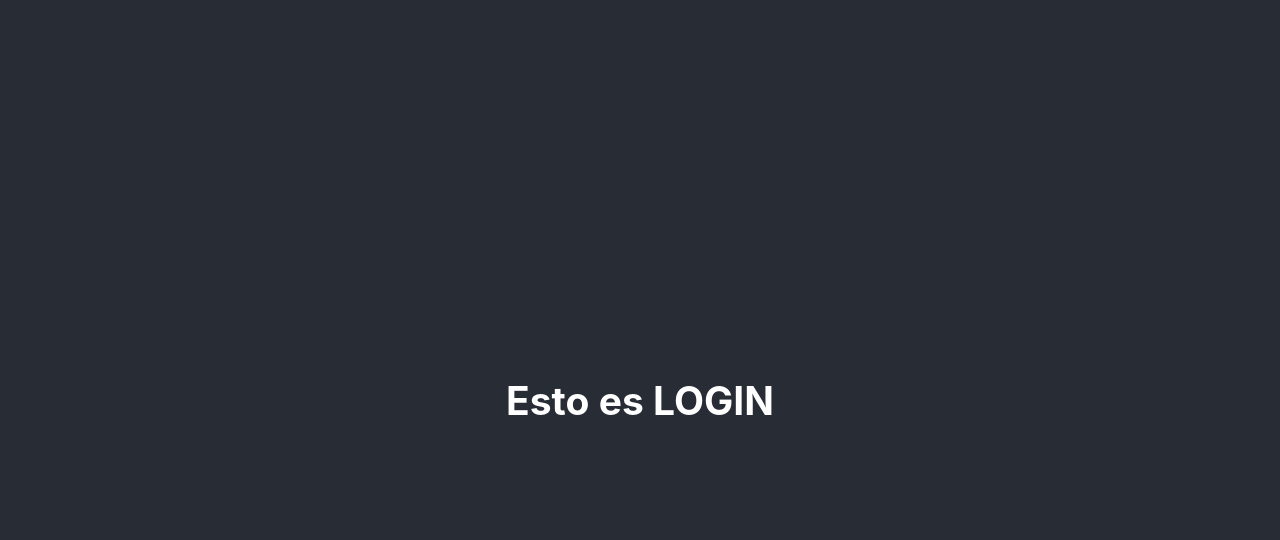
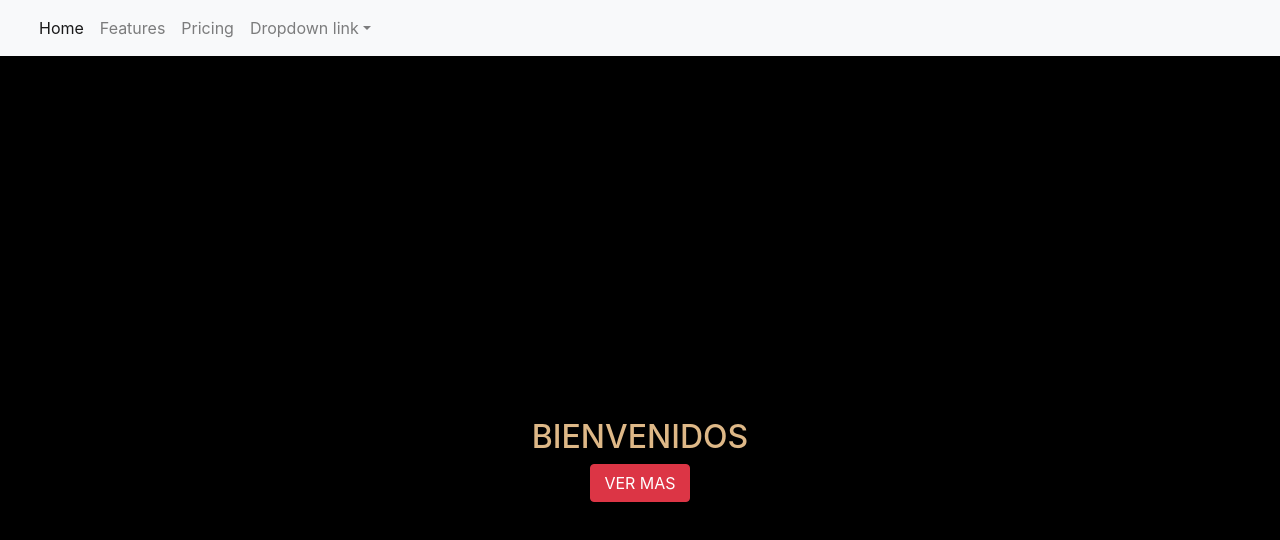
Before and after one commit to carolainseija/stack-mern, a React (Create React App) app: page / in a window 1280 px wide. Shown: the top 540 px of the page. Built offline with nearby package versions, Linux system fonts and the light colour scheme.

Commit message:
alinee con css sin usar margin de px

```diff
--- a/package.json
+++ b/package.json
@@ -6,7 +6,9 @@
     "@testing-library/jest-dom": "^5.11.6",
     "@testing-library/react": "^11.2.2",
     "@testing-library/user-event": "^12.6.0",
+    "bootstrap": "^4.5.3",
     "react": "^17.0.1",
+    "react-bootstrap": "^1.4.0",
     "react-dom": "^17.0.1",
     "react-router-dom": "^5.2.0",
     "react-scripts": "4.0.1",
--- a/src/App.js
+++ b/src/App.js
@@ -1,5 +1,5 @@
 import React from 'react';
-import './App.css';
+
 import {BrowserRouter as Router, Switch, Route } from 'react-router-dom';
 import { Login } from './pages/Login';
 import { Main } from './pages/Main';
--- /dev/null
+++ b/src/components/TheNav.js
@@ -0,0 +1,37 @@
+import React from 'react';
+import 'bootstrap/dist/css/bootstrap.min.css';
+
+export const TheNav = () => {
+return(
+    <div>
+        <nav class="navbar navbar-expand-lg navbar-light bg-light">
+  <div class="container-fluid">
+
+    <div class="collapse navbar-collapse" id="navbarNavDropdown">
+      <ul class="navbar-nav">
+        <li class="nav-item">
+          <a class="nav-link active" aria-current="page" href="#">Home</a>
+        </li>
+        <li class="nav-item">
+          <a class="nav-link" href="#">Features</a>
+        </li>
+        <li class="nav-item">
+          <a class="nav-link" href="#">Pricing</a>
+        </li>
+        <li class="nav-item dropdown">
+          <a class="nav-link dropdown-toggle" href="#" id="navbarDropdownMenuLink" role="button" data-bs-toggle="dropdown" aria-expanded="false">
+            Dropdown link
+          </a>
+          <ul class="dropdown-menu" aria-labelledby="navbarDropdownMenuLink">
+            <li><a class="dropdown-item" href="#">Action</a></li>
+            <li><a class="dropdown-item" href="#">Another action</a></li>
+            <li><a class="dropdown-item" href="#">Something else here</a></li>
+          </ul>
+        </li>
+      </ul>
+    </div>
+  </div>
+</nav>
+    </div>
+)
+}
--- a/src/pages/Login.js
+++ b/src/pages/Login.js
@@ -1,10 +1,24 @@
 import React from 'react';
+import 'bootstrap/dist/css/bootstrap.min.css';
+import { TheNav } from '../components/TheNav';
 import './style.css';
 
 export const Login = ()=> {
     return(
         <div>
-            <h2>Esto es LOGIN</h2>
+            <div className="container-nav">
+            <TheNav />
+
+            </div >
+            <div className="container-root">
+
+            <h2>BIENVENIDOS</h2>
+
+            <div className="container-btn">
+
+            <button className="btn btn-danger col-4">VER MAS</button>
+            </div>
+            </div>
         </div>
     )
 };
--- a/src/pages/style.css
+++ b/src/pages/style.css
@@ -1,20 +1,36 @@
+/*alineando al centro sin usar margin con px*/
+
 .App {
   text-align: center;
 }
 
-
-
 body {
   background-color: #282c34;
+}
+
+.container-nav {
+  margin: 0px;
+  padding: 0px;
+  background-color: aliceblue;
+}
+
+.container-root {
+  background-color: black;
   min-height: 100vh;
   display: flex;
   flex-direction: column;
-    align-items: center;
   justify-content: center;
-    font-size: calc(10px + 2vmin);
-    color: white;
+  text-align: center;
 }
 
-  .App-link {
-    color: #61dafb;
+.container-btn {
+  width: 300px;
+  height: 30px;
+  display: block;
+  margin-left: auto;
+  margin-right: auto;
 }
+
+h2 {
+  color: burlywood;
+}
```
Also changed, not shown: 2 other files (tests, documents, lock files or other folders). Lines whose indentation alone changed are shown as unchanged.
